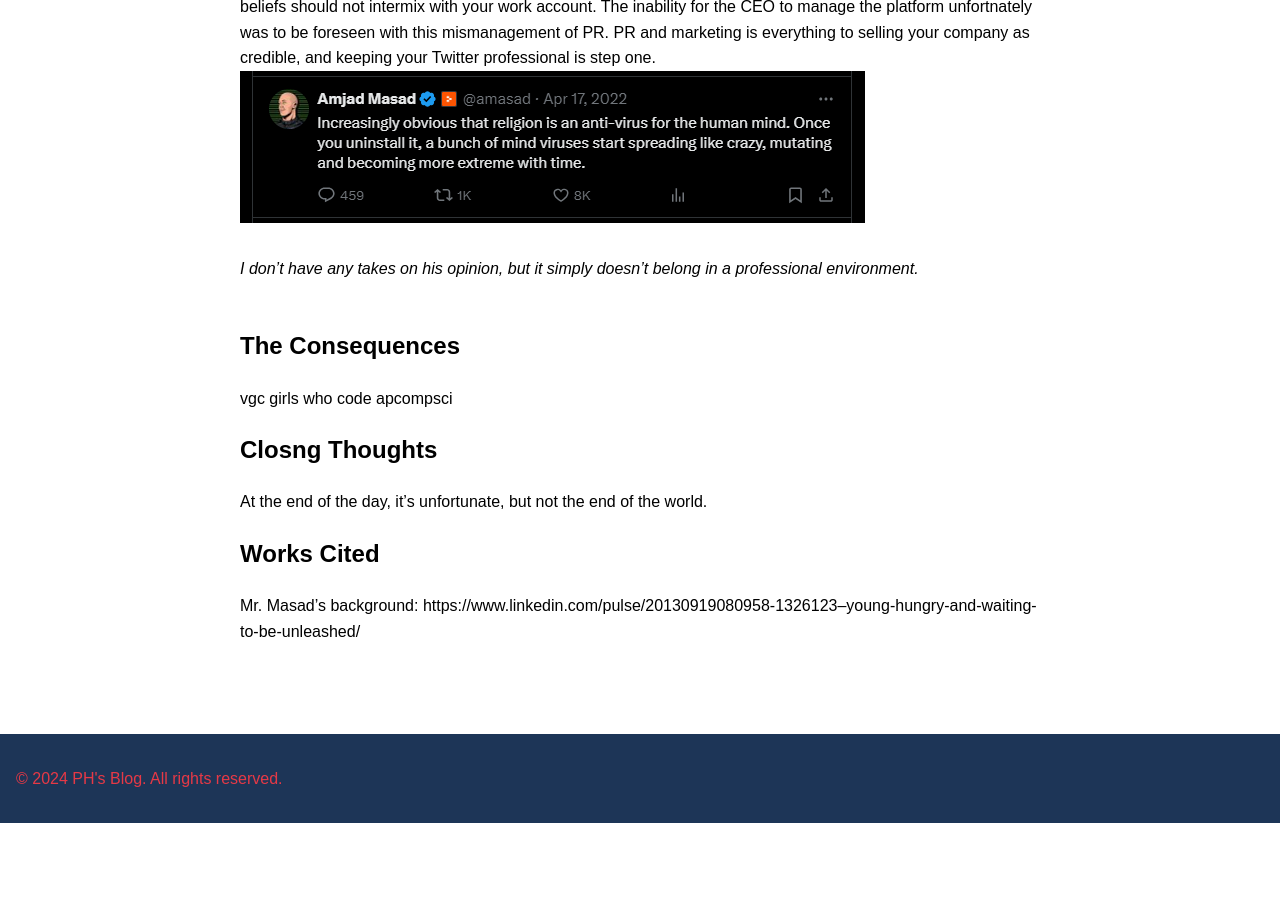
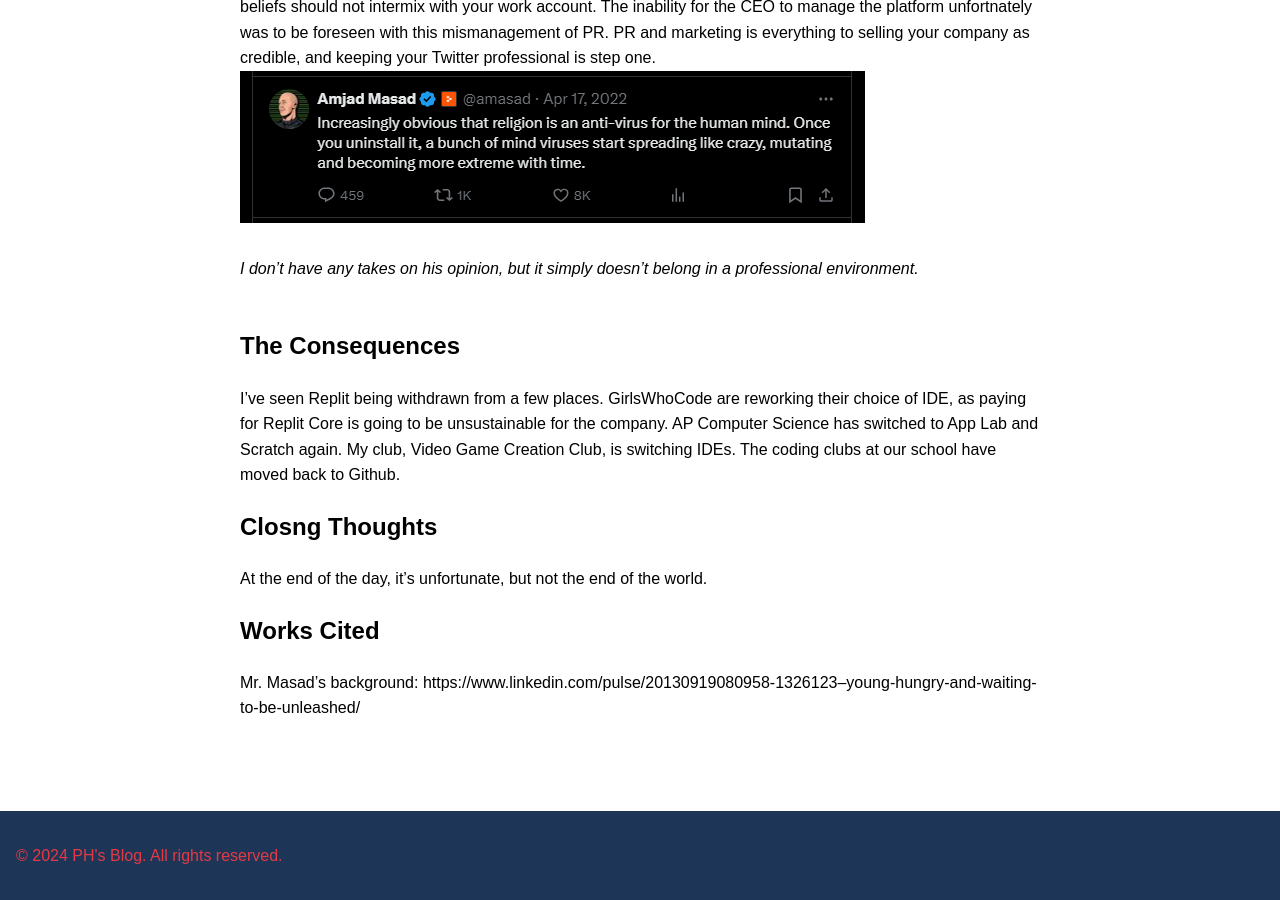
Before and after one commit to CaptainSapphire/PH-s-Blog, a Jekyll site: the page built from _posts/2024-11-10-Replit-has-self-destructed.md, in a window 1280 px wide and 900 px high, scrolled down 1717 px. Built offline with Jekyll 4.4.1, drawn with Linux system fonts in a browser that asks for light colours; our own code applies the rules of GitHub Pages for plain Markdown files; before the commit the page ends 2540 px from its top, so only the background shows below that.

Commit message:
Update 2024-11-10-Replit-has-self-destructed.md

```diff
--- a/_posts/2024-11-10-Replit-has-self-destructed.md
+++ b/_posts/2024-11-10-Replit-has-self-destructed.md
@@ -26,9 +26,7 @@
 *I don't have any takes on his opinion, but it simply doesn't belong in a professional environment.*<br><br>
 
 ## The Consequences
-vgc
-girls who code
-apcompsci
+I've seen Replit being withdrawn from a few places. GirlsWhoCode are reworking their choice of IDE, as paying for Replit Core is going to be unsustainable for the company. AP Computer Science has switched to App Lab and Scratch again. My club, Video Game Creation Club, is switching IDEs. The coding clubs at our school have moved back to Github.
 
 
 ## Closng Thoughts
```
